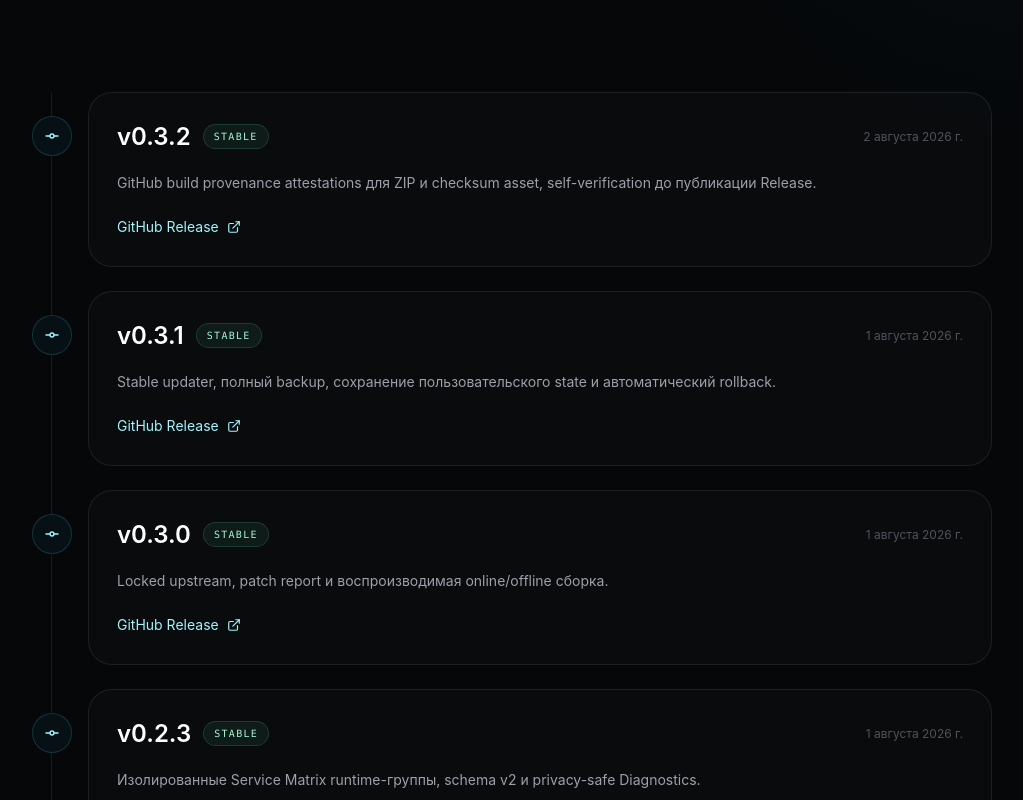
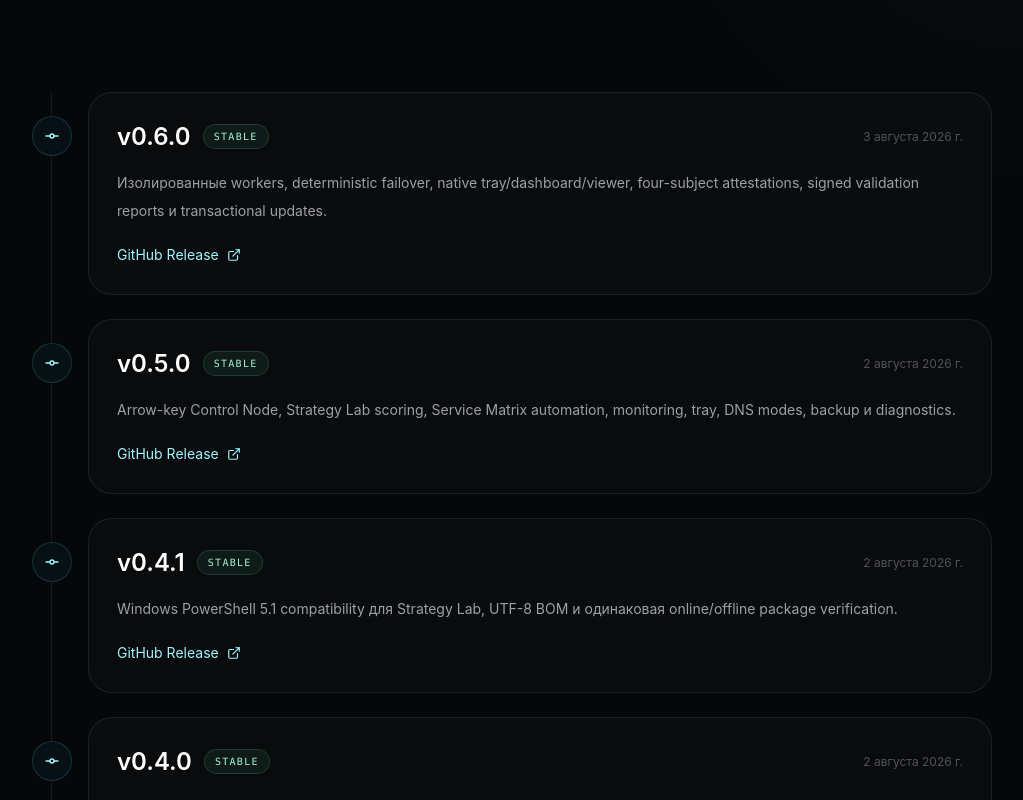
Before and after one commit to Onmaynec/NexRoute, a Next.js app in the folder website/: page /changelog in a window 1280 px wide. Shown: the part 540-1340 px from the top of the page, without its empty margins (128-1151 px from the left). Built offline with nearby package versions, Linux system fonts and the light colour scheme; no server answers.

Commit message:
website(changelog): add the 0.6.0 fallback history

```diff
--- a/website/app/changelog/page.tsx
+++ b/website/app/changelog/page.tsx
@@ -12,10 +12,36 @@ export const metadata = createMetadata(
 );
 
 const fallback = [
-  { version: "0.3.2", date: "2026-08-02", summary: "GitHub build provenance attestations для ZIP и checksum asset, self-verification до публикации Release." },
-  { version: "0.3.1", date: "2026-08-01", summary: "Stable updater, полный backup, сохранение пользовательского state и автоматический rollback." },
-  { version: "0.3.0", date: "2026-08-01", summary: "Locked upstream, patch report и воспроизводимая online/offline сборка." },
-  { version: "0.2.3", date: "2026-08-01", summary: "Изолированные Service Matrix runtime-группы, schema v2 и privacy-safe Diagnostics." },
+  {
+    version: "0.6.0",
+    date: "2026-08-03",
+    summary:
+      "Изолированные workers, deterministic failover, native tray/dashboard/viewer, four-subject attestations, signed validation reports и transactional updates.",
+  },
+  {
+    version: "0.5.0",
+    date: "2026-08-02",
+    summary:
+      "Arrow-key Control Node, Strategy Lab scoring, Service Matrix automation, monitoring, tray, DNS modes, backup и diagnostics.",
+  },
+  {
+    version: "0.4.1",
+    date: "2026-08-02",
+    summary:
+      "Windows PowerShell 5.1 compatibility для Strategy Lab, UTF-8 BOM и одинаковая online/offline package verification.",
+  },
+  {
+    version: "0.4.0",
+    date: "2026-08-02",
+    summary:
+      "Production-ready Next.js website, documentation routes, GitHub Release integration и dedicated website CI.",
+  },
+  {
+    version: "0.3.2",
+    date: "2026-08-02",
+    summary:
+      "GitHub build provenance attestations для ZIP и checksum asset, self-verification до публикации Release.",
+  },
 ];
 
 export default async function ChangelogPage() {
@@ -31,7 +57,7 @@ export default async function ChangelogPage() {
         <div className="relative space-y-6 before:absolute before:bottom-0 before:left-[19px] before:top-0 before:w-px before:bg-white/8">
           {(releases.length ? releases : fallback).map((release) => {
             const isApi = "tagName" in release;
-            const version = isApi ? release.version : release.version;
+            const version = release.version;
             const date = isApi ? release.publishedAt : release.date;
             const summary = isApi ? excerptMarkdown(release.body, 360) : release.summary;
             const href = isApi ? release.htmlUrl : `https://github.com/Onmaynec/NexRoute/releases/tag/v${version}`;
@@ -42,7 +68,10 @@ export default async function ChangelogPage() {
                 </div>
                 <div className="rounded-3xl border border-white/8 bg-white/[0.02] p-6 sm:p-7">
                   <div className="flex flex-wrap items-center justify-between gap-3">
-                    <div className="flex items-center gap-3"><h2 className="text-2xl font-semibold text-white">v{version}</h2><StatusBadge status="success">stable</StatusBadge></div>
+                    <div className="flex items-center gap-3">
+                      <h2 className="text-2xl font-semibold text-white">v{version}</h2>
+                      <StatusBadge status="success">stable</StatusBadge>
+                    </div>
                     <time className="text-xs text-zinc-600">{formatDate(date)}</time>
                   </div>
                   <p className="mt-4 text-sm leading-7 text-zinc-400">{summary || "Описание изменений доступно в GitHub Release."}</p>
```
